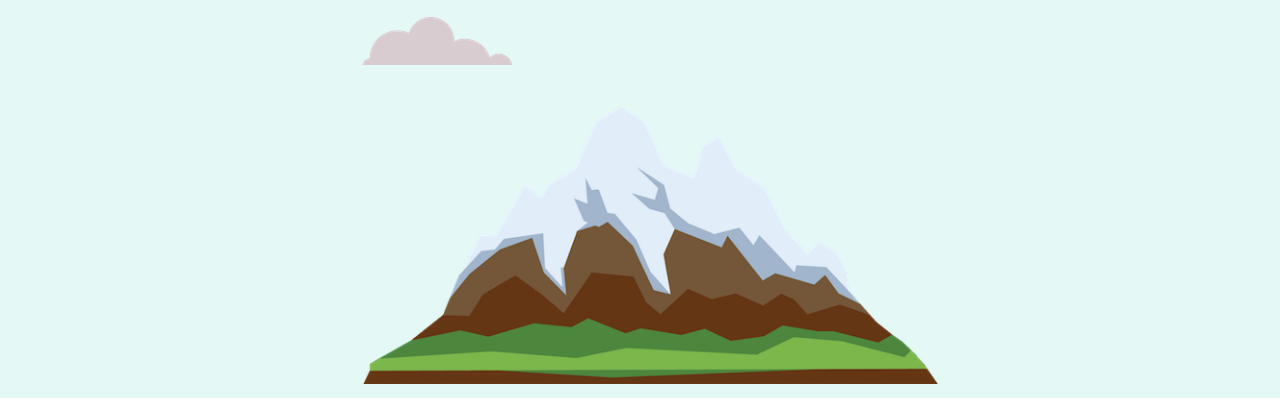
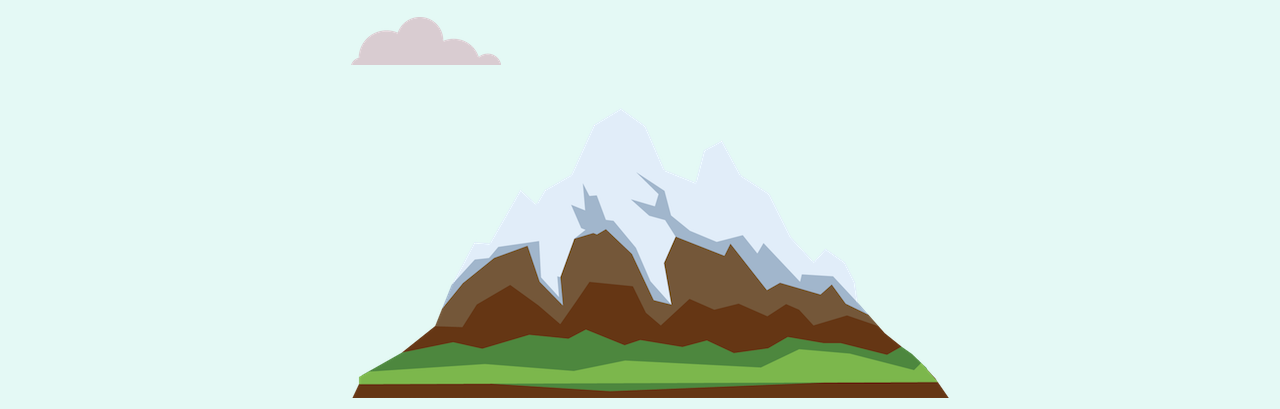
Before and after one commit to srinivas232003/portfolio, a plain HTML site: page index.html in a window 1280 px wide. Shown: the part 373-782 px from the top of the page. Drawn offline with Linux system fonts and the light colour scheme.

Commit message:
Updated
Sharavana Kumar R N

```diff
--- a/styles.css
+++ b/styles.css
@@ -42,7 +42,8 @@ h3{
 
 img[alt="mount"]{
     margin-top:3vh;
-    width:45%;
+    max-width:100%;
+    height:auto;
 }
 img.ucloud{
 
```
